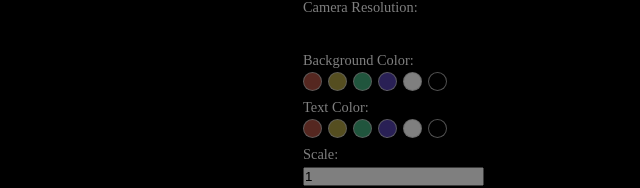
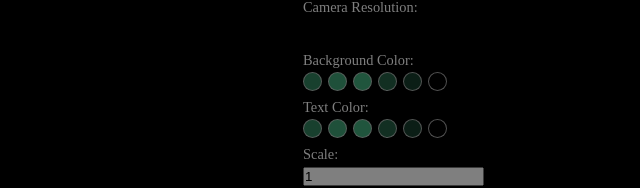
Before and after one commit to k1105/visualizer-app, a Next.js app: page / in a window 1280 px wide. Shown: the part 497-685 px from the top of the page, without its empty margins (377-1017 px from the left). Built offline with nearby package versions, Linux system fonts and the light colour scheme; no server answers.

Commit message:
グリーンのスケールでパレットを作成

```diff
--- a/components/debugger/ColorPalette.tsx
+++ b/components/debugger/ColorPalette.tsx
@@ -8,13 +8,13 @@ export const ColorPalette = ({ setColor }: Props) => {
       <div className="container">
         <div
           className="unit"
-          style={{ backgroundColor: "#AB4F41" }}
-          onClick={() => setColor("#AB4F41")}
+          style={{ backgroundColor: "#31805D" }}
+          onClick={() => setColor("#31805D")}
         />
         <div
           className="unit"
-          style={{ backgroundColor: "#AB9E41" }}
-          onClick={() => setColor("#AB9E41")}
+          style={{ backgroundColor: "#3EA275" }}
+          onClick={() => setColor("#3EA275")}
         />
         <div
           className="unit"
@@ -23,13 +23,13 @@ export const ColorPalette = ({ setColor }: Props) => {
         />
         <div
           className="unit"
-          style={{ backgroundColor: "#5341AB" }}
-          onClick={() => setColor("#5341AB")}
+          style={{ backgroundColor: "#245E44" }}
+          onClick={() => setColor("#245E44")}
         />
         <div
           className="unit"
-          style={{ backgroundColor: "white" }}
-          onClick={() => setColor("white")}
+          style={{ backgroundColor: "#173C2C" }}
+          onClick={() => setColor("#173C2C")}
         />
         <div
           className="unit"
```
